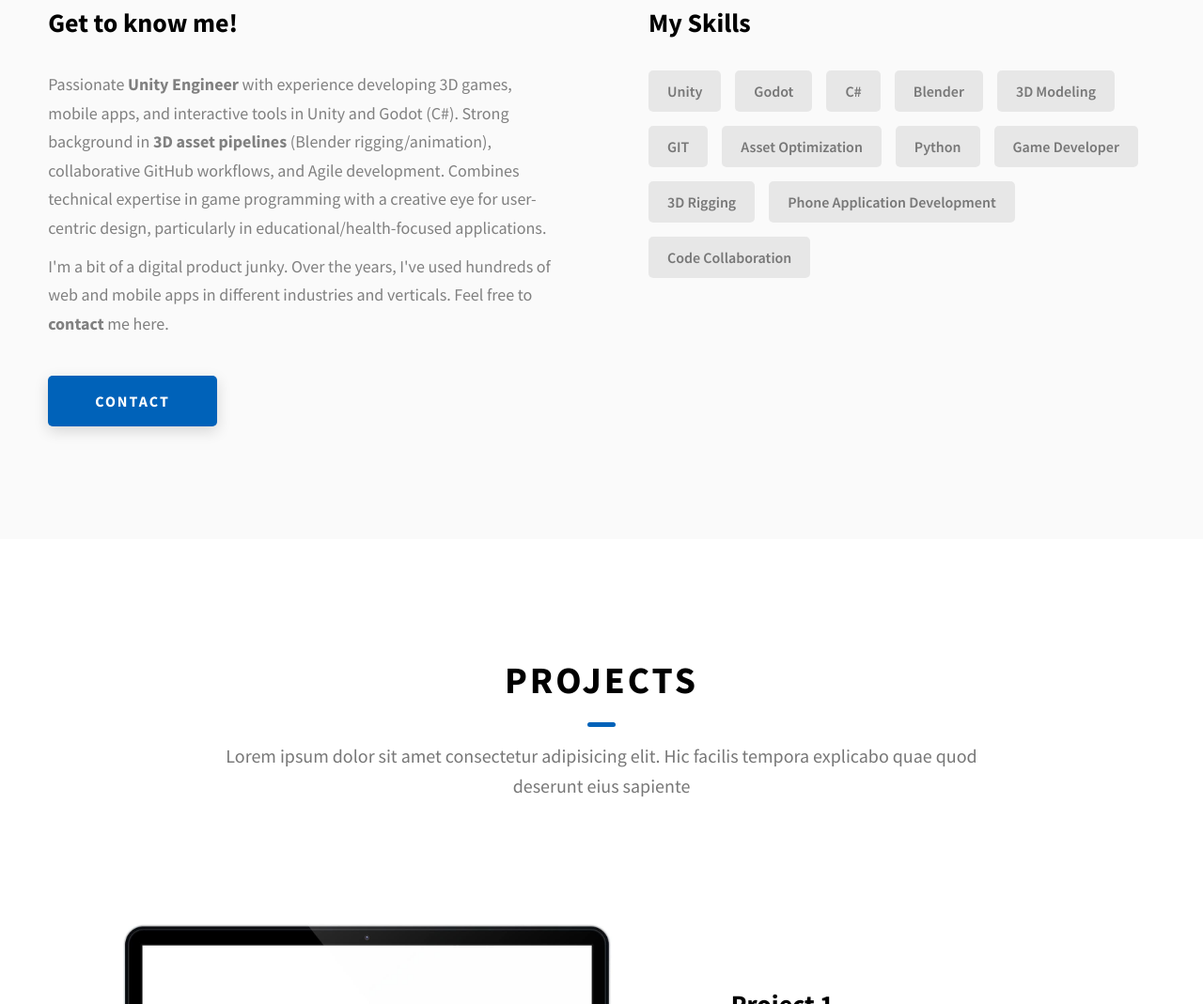
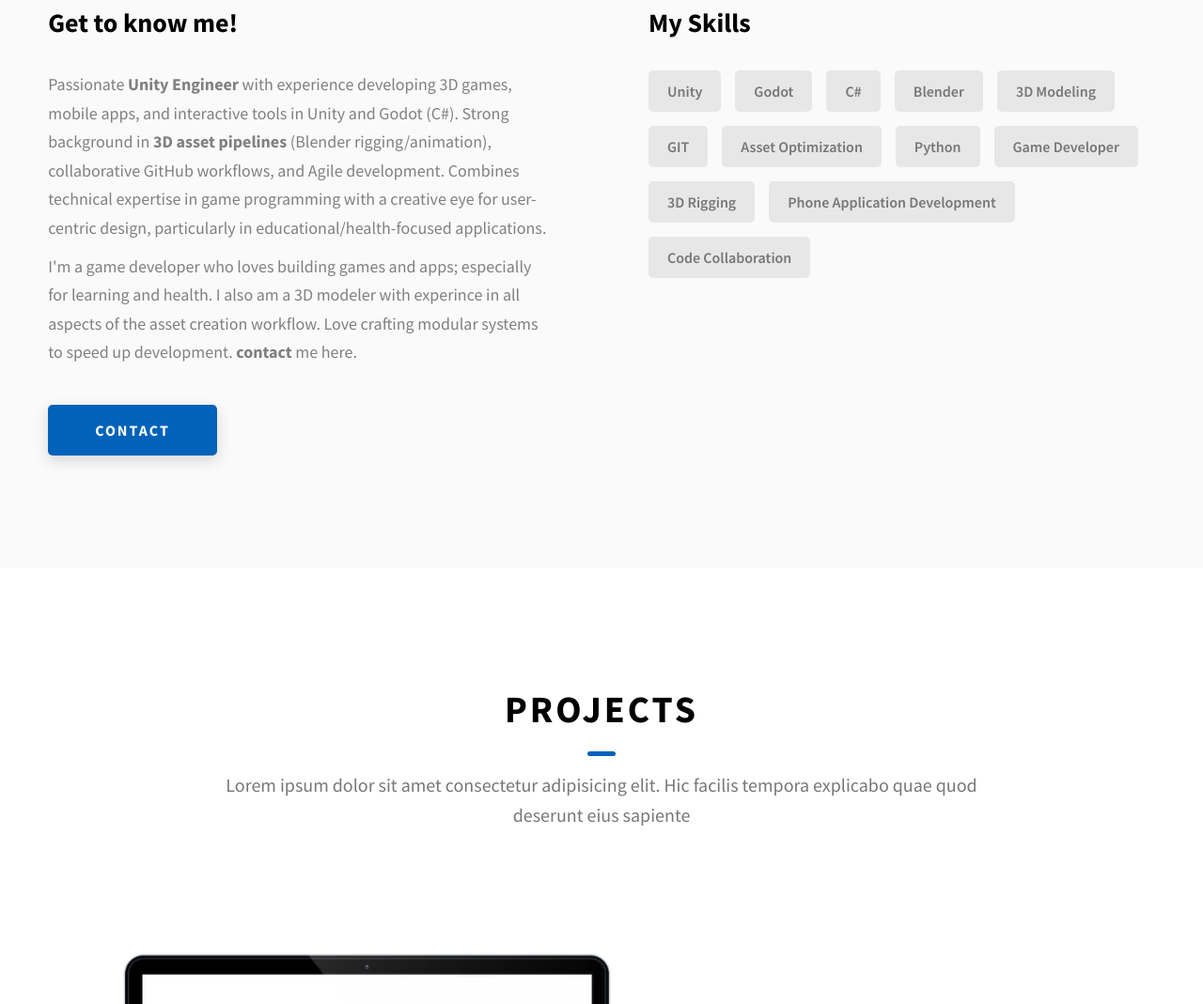
Before and after one commit to GodsaiDigDug/PersonalPortfolio, a website: page index.html in a window 1280 px wide. Shown: the part 1134-2203 px from the top of the page at 94% size. Drawn offline with Linux system fonts and the light colour scheme.

Commit message:
Update index.html

```diff
--- a/index.html
+++ b/index.html
@@ -167,9 +167,9 @@
                 in game programming with a creative eye for user-centric design, particularly in educational/health-focused applications.
               </p>
               <p class="about__content-details-para">
-                I'm a bit of a digital product junky. Over the years, I've used
-                hundreds of web and mobile apps in different industries and
-                verticals. Feel free to
+                I'm a game developer who loves building games and apps; especially for learning and health.
+                I also am a 3D modeler with experince in all aspects of the asset creation workflow. Love crafting modular systems
+                to speed up development.
                 <strong>contact</strong> me here.
               </p>
             </div>
```
